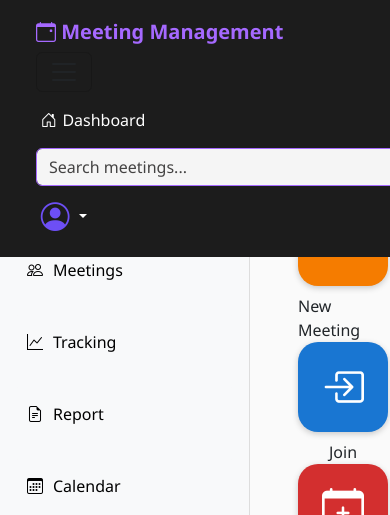
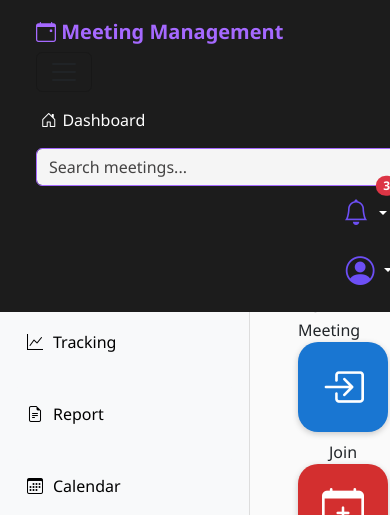
Before and after one commit to alishah18105/Meeting_Management_System, a Flask app: page /meeting in a window 390 px wide, after a click that opens the changed part. Shown: the top 515 px of the page. Run offline with Flask 3, Linux system fonts and the light colour scheme; the visitor is signed in with stand-in values (Sample User, id 1); data that the repository does not hold is empty.

Commit message:
edit card feature & notification bell added

```diff
--- a/app.py
+++ b/app.py
@@ -157,6 +157,31 @@ def join_meeting():
     return redirect('/meeting')
 
 
+@app.route('/update_meeting/<int:meeting_id>', methods=["POST"])
+def update_meeting(meeting_id):
+    meeting = Meeting.query.filter_by(meeting_id=meeting_id).first()
+
+    if request.method == "POST":
+        title = request.form.get("title")
+        room_id = request.form.get("room_id")
+        description = request.form.get("description")
+        status = request.form.get("status")
+        start_time = datetime.fromisoformat(request.form['start_time'])
+        end_time = datetime.fromisoformat(request.form['end_time'])
+
+        meeting.title = title
+        meeting.room_id = room_id
+        meeting.description = description
+        meeting.status = status
+        meeting.start_time = start_time
+        meeting.end_time = end_time
+        db.session.add(meeting)
+        db.session.commit()
+        flash("Meeting updated successfully!", "success")
+        return redirect('/meeting')
+    return redirect('/meeting')
+
+
 @app.route('/calendar', methods = ['GET', 'POST'])
 def calendar():
     return render_template('calender.html')
--- a/templates/MeetingDashboard.html
+++ b/templates/MeetingDashboard.html
@@ -425,8 +425,29 @@
           <button class="btn btn-outline-success"><i class="bi bi-search"></i></button>
         </form>
 
+        <!-- Notification Bell + Profile (grouped together, right side) -->
+        <ul class="navbar-nav ms-auto d-flex align-items-center">
+          <!-- Notification Bell -->
+          <li class="nav-item dropdown me-2">
+            <a class="nav-link dropdown-toggle position-relative" href="#" id="notificationsDropdown" role="button"
+              data-bs-toggle="dropdown" aria-expanded="false">
+              <i class="bi bi-bell" style="font-size: 1.6rem; color: #6d4ff5;"></i>
+              <span class="position-absolute top-0 start-100 translate-middle badge rounded-pill bg-danger">
+                3
+              </span>
+            </a>
+            <ul class="dropdown-menu dropdown-menu-end" aria-labelledby="notificationsDropdown">
+              <li><a class="dropdown-item" href="#">📌 New meeting scheduled</a></li>
+              <li><a class="dropdown-item" href="#">✅ You joined a meeting</a></li>
+              <li><a class="dropdown-item" href="#">⚡ Reminder: Meeting at 3 PM</a></li>
+              <li>
+                <hr class="dropdown-divider">
+              </li>
+              <li><a class="dropdown-item text-center" href="#">View all</a></li>
+            </ul>
+          </li>
+
           <!-- Profile -->
-        <ul class="navbar-nav ms-auto">
           <li class="nav-item dropdown">
             <a class="nav-link dropdown-toggle d-flex align-items-center" href="#" data-bs-toggle="dropdown">
               <i class="bi bi-person-circle" style="font-size: 1.8rem; color: #6d4ff5;"></i>
--- a/templates/meeting.html
+++ b/templates/meeting.html
@@ -323,7 +323,7 @@
 
 </div>
 <!----------------------------------------------------------------------------------------------------->
-<!-- Join Meeting Modal -->
+
 <!-- Join Meeting Modal ------------------------------------------------------------------------------->
 <div class="modal fade" id="joinMeetingModal" tabindex="-1" aria-labelledby="joinMeetingLabel" aria-hidden="true">
   <div class="modal-dialog modal-lg">
@@ -361,7 +361,11 @@
 </div>
 <div class="meeting-cards-grid">
   {% for meeting in hosted_meetings %}
-  <div class="meeting-card">
+  <div class="meeting-card position-relative"">
+    <button class="icon-btn border-0 bg-transparent position-absolute top-0 end-0 m-2">
+      <i class="bi bi-share-fill text-white" style="font-size: 1.2rem;"></i>
+    </button>
+
     <div class="meeting-header">
       <h5 class="meeting-title">{{ meeting.title }}</h5>
       <p class="meeting-time">
@@ -385,6 +389,77 @@
         <span class="text-white">+5</span>
       </div>
       <a href="#" class="btn join-btn">Join Meeting</a>
+      <button class="btn join-btn" data-bs-toggle="modal" data-bs-target="#editMeetingModal{{meeting.meeting_id}}">
+        Edit
+      </button>
+    </div>
+  </div>
+
+  <div class="modal fade" id="editMeetingModal{{meeting.meeting_id}}" tabindex="-1" aria-hidden="true">
+    <div class="modal-dialog modal-lg">
+      <div class="modal-content modal-card">
+        <form action="/update_meeting/{{meeting.meeting_id}}" method="POST">
+          <div class="modal-header">
+            <h5 class="modal-title">Edit Meeting</h5>
+            <button type="button" class="btn-close" data-bs-dismiss="modal"></button>
+          </div>
+
+          <div class="modal-body p-3">
+            <!-- Title + Room ID -->
+            <div class="row g-3">
+              <div class="col-md-6 d-flex flex-column">
+                <label class="form-label">Meeting Title</label>
+                <input type="text" class="form-control" name="title" value="{{meeting.title}}" required>
+              </div>
+              <div class="col-md-6 d-flex flex-column">
+                <label class="form-label">Room ID</label>
+                <input type="text" class="form-control" name="room_id" value="{{meeting.room_id}}" required>
+              </div>
+            </div>
+
+            <!-- Description -->
+            <div class="row g-3 mt-2">
+              <div class="col-12">
+                <label class="form-label">Description</label>
+                <textarea class="form-control" name="description" rows="3">{{ meeting.description }}</textarea>
+              </div>
+            </div>
+
+            <!-- Status -->
+            <div class="row g-3 mt-2">
+              <div class="col-12">
+                <label class="form-label">Status</label>
+                <select class="form-select" name="status">
+                  <option value="Scheduled" {% if meeting.status=="Scheduled" %}selected{% endif %}>Scheduled</option>
+                  <option value="Completed" {% if meeting.status=="Completed" %}selected{% endif %}>Completed</option>
+                  <option value="Canceled" {% if meeting.status=="Canceled" %}selected{% endif %}>Canceled</option>
+                </select>
+              </div>
+            </div>
+
+            <!-- Start + End Date -->
+            <div class="row g-3 mt-2">
+              <div class="col-md-6 d-flex flex-column">
+                <label class="form-label">Start Date & Time</label>
+                <input type="datetime-local" class="form-control"
+                  name="start_time"
+                  value="{{ meeting.start_time.strftime('%Y-%m-%dT%H:%M') }}" required>
+              </div>
+              <div class="col-md-6 d-flex flex-column">
+                <label class="form-label">End Date & Time</label>
+                <input type="datetime-local" class="form-control"
+                  name="end_time"
+                  value="{{ meeting.end_time.strftime('%Y-%m-%dT%H:%M') }}" required>
+              </div>
+            </div>
+          </div>
+
+          <div class="modal-footer">
+            <button type="button" class="btn btn-secondary" data-bs-dismiss="modal">Cancel</button>
+            <button type="submit" class="btn btn-primary">Update Meeting</button>
+          </div>
+        </form>
+      </div>
     </div>
   </div>
   {% else %}
```
Also changed, not shown: static/css/meeting.css (added). Lines whose indentation alone changed are shown as unchanged.
